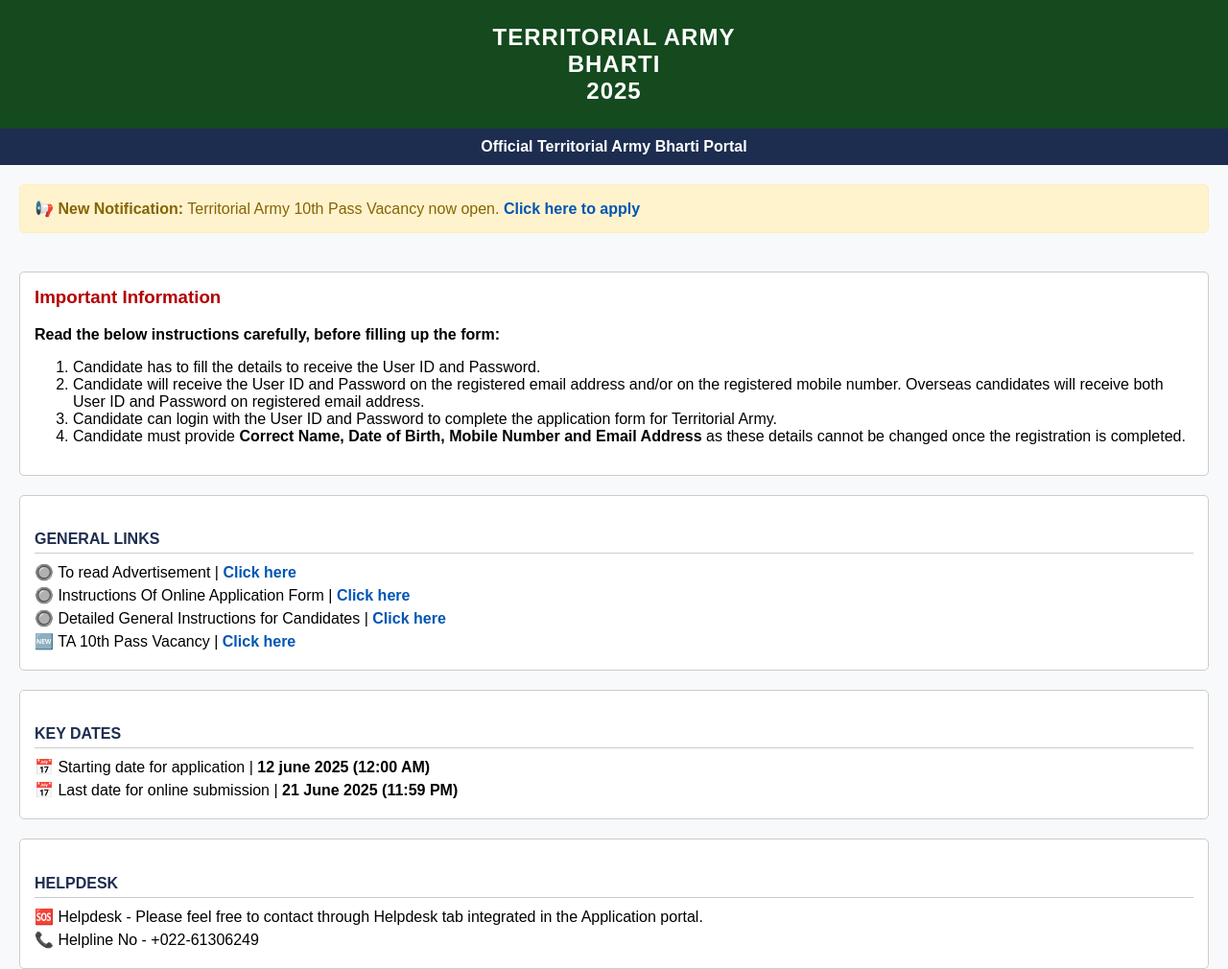
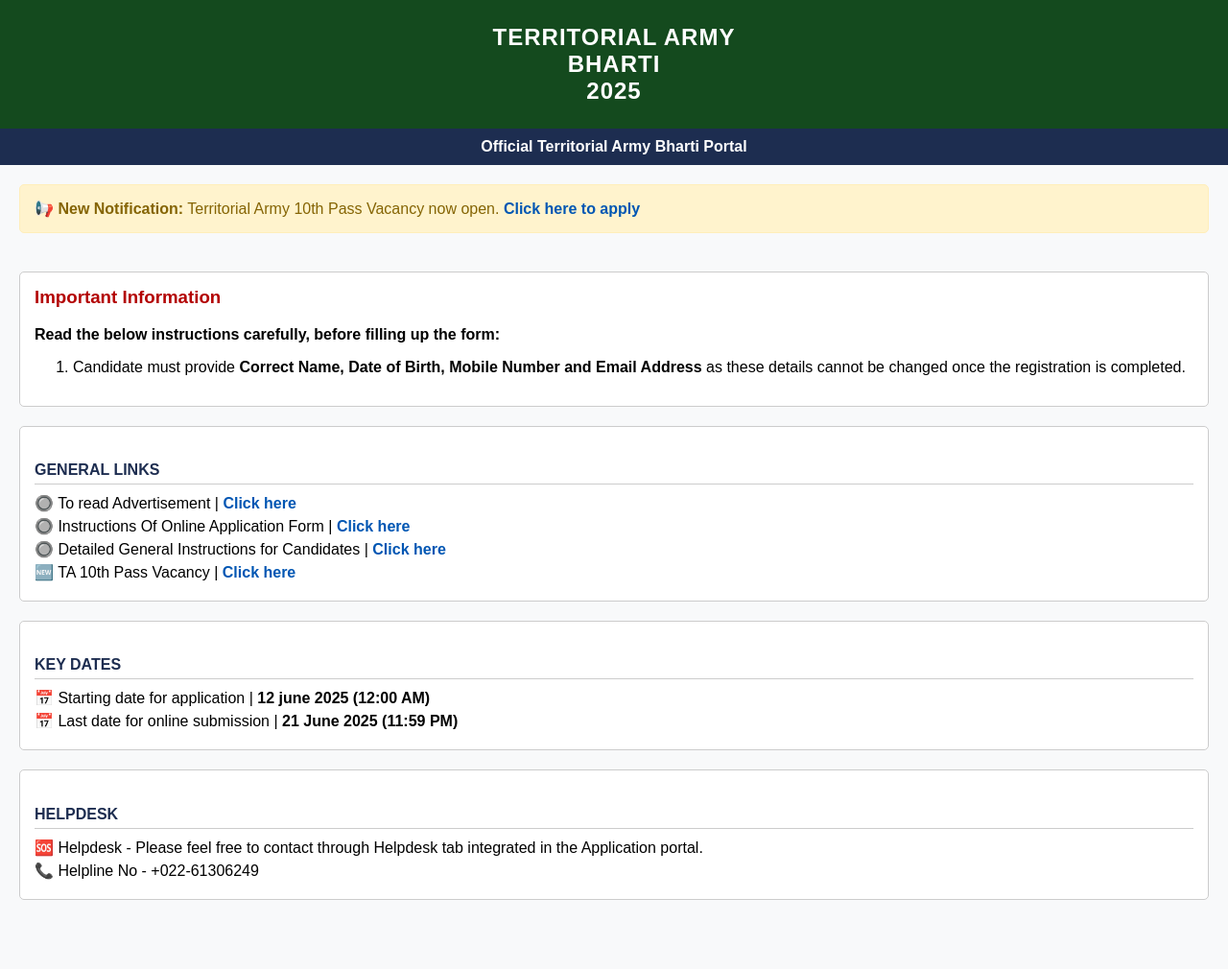
Before and after one commit to jointerritorialarmy/rallybharti, a plain HTML site: page index.html in a window 1280 px wide. Shown: the whole page at 96% size. After the commit the page ends 978 px from the top, so only its background shows below. Drawn offline with Linux system fonts and the light colour scheme.

Commit message:
Update index.html

```diff
--- a/index.html
+++ b/index.html
@@ -103,9 +103,7 @@
       <h3>Important Information</h3>
       <p><strong>Read the below instructions carefully, before filling up the form:</strong></p>
       <ol>
-        <li>Candidate has to fill the details to receive the User ID and Password.</li>
-        <li>Candidate will receive the User ID and Password on the registered email address and/or on the registered mobile number. Overseas candidates will receive both User ID and Password on registered email address.</li>
-        <li>Candidate can login with the User ID and Password to complete the application form for Territorial Army.</li>
+
         <li>Candidate must provide <strong>Correct Name, Date of Birth, Mobile Number and Email Address</strong> as these details cannot be changed once the registration is completed.</li>
       </ol>
     </div>
@@ -115,7 +113,7 @@
       <p>🔘 To read Advertisement | <a href="#">Click here</a></p>
       <p>🔘 Instructions Of Online Application Form | <a href="#">Click here</a></p>
       <p>🔘 Detailed General Instructions for Candidates | <a href="#">Click here</a></p>
-      <p>🆕 TA 10th Pass Vacancy | <a href="#">Click here</a></p>
+      <p>🆕 TA 10th Pass Vacancy | <a href="territorialarmybharti2025.html">Click here</a></p>
     </div>
 
     <div class="section">
```
